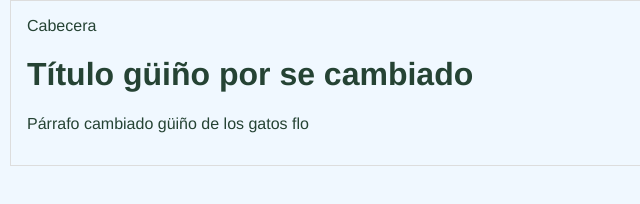
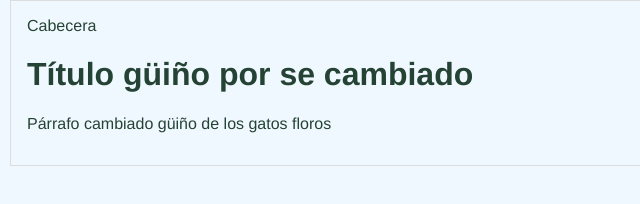
Before and after one commit to Loaezo/Blog-aprendiendo-Git-GitHub, a plain HTML site: page blogpost.html in a window 1280 px wide. Shown: the full height of the page, 165-805 px from the left. Drawn offline with Linux system fonts and the light colour scheme.

Commit message:
nebsaje prueba

```diff
--- a/blogpost.html
+++ b/blogpost.html
@@ -12,7 +12,7 @@
     </div>
     <div id="post">
       <h1>Título güiño por se cambiado</h1>
-      <p>Párrafo cambiado güiño de los gatos flo</p>
+      <p>Párrafo cambiado güiño de los gatos floros</p>
     </div>
   </div>
 </body>
```
